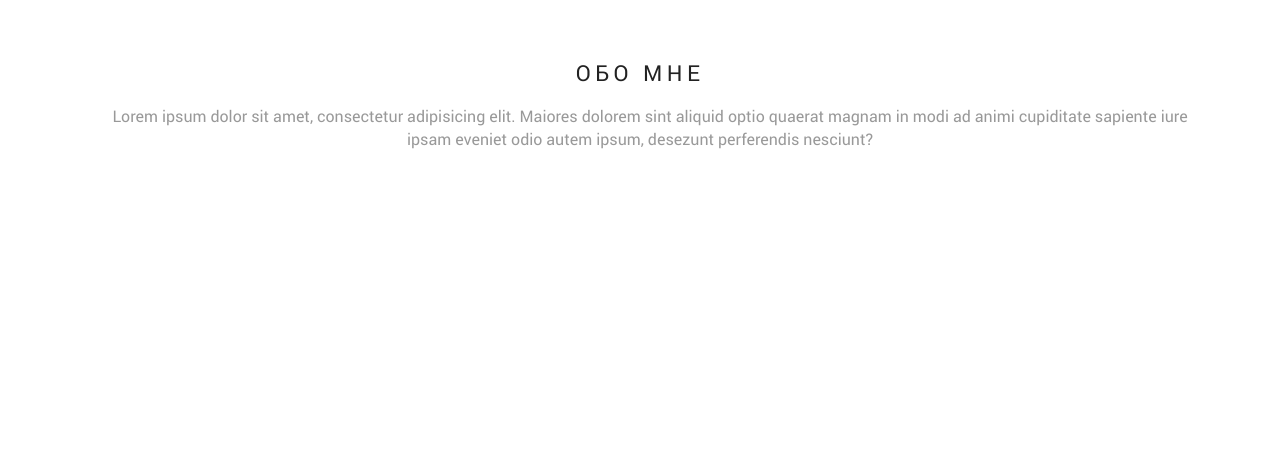
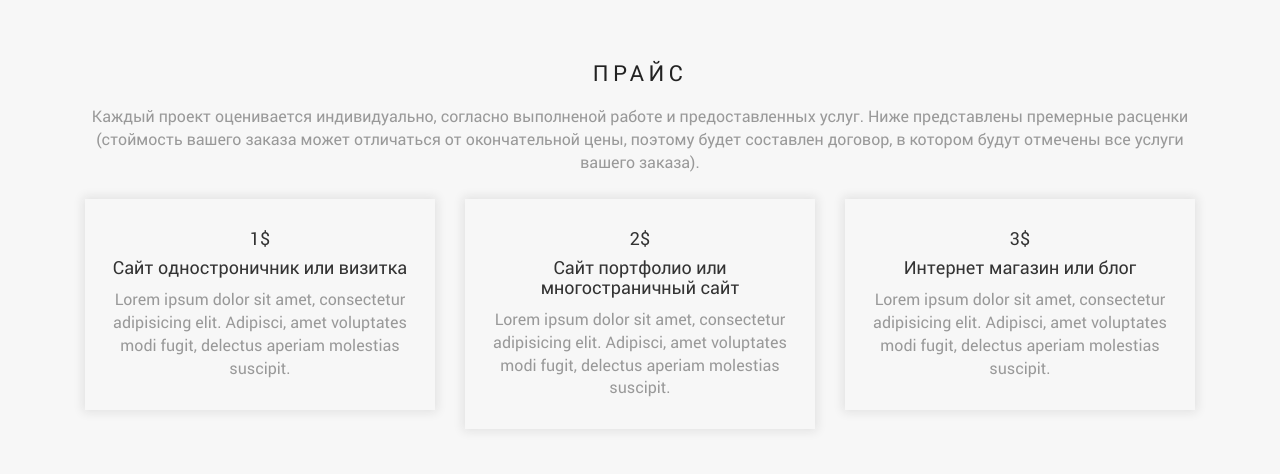
Before and after one commit to Hastle/hastle.github.io, a plain HTML site: page index.html in a window 1280 px wide. Shown: the part 2166-2640 px from the top of the page. Drawn offline with nearby package versions, Linux system fonts and the light colour scheme.

Commit message:
price and ect

```diff
--- a/index.html
+++ b/index.html
@@ -45,12 +45,12 @@
 		<div class="container">
 			<div class="row">
 				<div class="col-md-12">
-					<div class="col-md-3 col-md-offset-1">
+					<div class="col-md-4">
 						<img src="img/me.jpg" class="center-block" alt="">
 					</div>
-					<div class="col-md-8">
+					<div class="col-md-8 indent">
 						<h3>Обо мне</h3>
-						<p>Работаю front-end разработчиком 3 года. Владею обширными знаниями фреймворков и библиотек. Постоянно пытаюсь развиваться в направлыении разработки и программирования, изучаю новые технологии и тем самым улучшаю свои знания и навыки. Верстаю сайты как с Bootstrap, Flexbox так и без. Знания таких технологии верстки как резиновая, responsive, flex и валидная верстки.</p>
+						<p>Работаю front-end разработчиком 3 года. Владею обширными знаниями фреймворков и библиотек. Постоянно пытаюсь развиваться в направлыении разработки и программирования, изучаю новые технологии и тем самым совершенствую свои знания и навыки. Верстаю сайты как с Bootstrap, Flexbox так и без. Имею навык работы со следующими технологиями верстки: резиновая, responsive, flex, валидная  и др.</p>
 						<p>Основное направление - верстка HTML-сайта из макета: полная работоспособность в HTML Вашего PSD. Оптимизация сайта: проверка PageSpeed Insights (скорость загрузки сайта - тест от Google), оптимизация сайта для лучшей индексации поисковыми системами, HTML и CSS валидация и корректировка кода</p>
 						<div class="col-md-12 technologies text-center">
 							<p>Знание технологиий: </p>
@@ -73,20 +73,43 @@
 			<p>Создание сайтов - это самый прекрасный способ представить свои идеи в Интернете. Выступайте с моим профессиональным веб-сайтом, портфолио или интернет-магазином.</p>
 		</div>
 	</section>
-	<section id="about">
+	<section id="price">
 		<div class="container">
 			<div class="row">
 				<div class="col-md-12 text-center">
-					<h3>Обо мне</h3>
-					<p>Lorem ipsum dolor sit amet, consectetur adipisicing elit. Maiores dolorem sint aliquid optio quaerat magnam in modi ad animi cupiditate sapiente iure ipsam eveniet odio autem ipsum, desezunt perferendis nesciunt?</p>
+					<h3>Прайс</h3>
+					<p>Каждый проект оценивается индивидуально, согласно выполненой работе и предоставленных услуг. Ниже представлены премерные расценки (стоймость вашего заказа может отличаться от окончательной цены, поэтому будет составлен договор, в котором будут отмечены все услуги вашего заказа).</p>
+					<div class="col-md-4">
+						<div class="ticket">
+							<h4><span>1$</span></h4>
+							<h4>Сайт одностроничник или визитка</h4>
+							<p>Lorem ipsum dolor sit amet, consectetur adipisicing elit. Adipisci, amet voluptates modi fugit, delectus aperiam molestias suscipit.</p>
+						</div>
+					</div>
+					<div class="col-md-4">
+						<div class="ticket">
+							<h4><span>2$</span></h4>
+							<h4>Сайт портфолио или многостраничный сайт</h4>
+							<p>Lorem ipsum dolor sit amet, consectetur adipisicing elit. Adipisci, amet voluptates modi fugit, delectus aperiam molestias suscipit.</p>
+						</div>
+					</div>
+					<div class="col-md-4">
+						<div class="ticket">
+							<h4><span>3$</span></h4>
+							<h4>Интернет магазин или блог</h4>
+							<p>Lorem ipsum dolor sit amet, consectetur adipisicing elit. Adipisci, amet voluptates modi fugit, delectus aperiam molestias suscipit.</p>
+						</div>
+					</div>
 				</div>
 			</div>
 		</div>
 	</section>
 	<section id="advantage" class="parallax" data-position="top center" data-parallax="scroll" data-speed="0.4" data-image-src="img/work3.jpg">
-		<div class=" col-md-8 col-md-offset-2 text-center">
-			<h3>look like an expert right from the start.</h3>
-			<p>Squarespace предоставляет вам полный набор маркетинговых инструментов для взаимодействия с вашей аудиторией, поиска в поисковых и социальных целях и развития вашего следующего.</p>
+		<div class="preset">
+			<div class=" col-md-8 col-md-offset-2 text-center">
+				<h3>look like an expert right from the start.</h3>
+				<p>Squarespace предоставляет вам полный набор маркетинговых инструментов для взаимодействия с вашей аудиторией, поиска в поисковых и социальных целях и развития вашего следующего.</p>
+			</div>
 		</div>
 	</section>
 	<section id="portfolio">
@@ -96,28 +119,28 @@
 					<h3>Портфолио</h3>
 					<div class="col-md-6">
 						<div class="cards">
-							<img src="" alt="">
+							<img src="img/work-1.jpg" class="center-block" alt="">
 							<h4><a href="">sementsov-art.ru</a></h4>
 							<p>Lorem ipsum dolor sit amet, consectetur adipisicing elit. Adipisci, amet voluptates modi fugit, delectus aperiam molestias suscipit.</p>
 						</div>
 					</div>
 					<div class="col-md-6">
 						<div class="cards">
-							<img src="" alt="">
+							<img src="img/work-2.jpg" class="center-block" alt="">
 							<h4><a href="">fewweb.ru</a></h4>
 							<p>Lorem ipsum dolor sit amet, consectetur adipisicing elit. Adipisci, amet voluptates modi fugit, delectus aperiam molestias suscipit.</p>
 						</div>
 					</div>
 					<div class="col-md-6">
 						<div class="cards">
-							<img src="" alt="">
+							<img src="" class="center-block" alt="">
 							<h4><a href="">anime-arts.ru</a></h4>
 							<p>Lorem ipsum dolor sit amet, consectetur adipisicing elit. Adipisci, amet voluptates modi fugit, delectus aperiam molestias suscipit.</p>
 						</div>
 					</div>
 					<div class="col-md-6">
 						<div class="cards">
-							<img src="" alt="">
+							<img src="" class="center-block" alt="">
 							<h4><a href="">Alectro temlate</a></h4>
 							<p>Lorem ipsum dolor sit amet, consectetur adipisicing elit. Adipisci, amet voluptates modi fugit, delectus aperiam molestias suscipit.</p>
 						</div>
--- a/sass/main.scss
+++ b/sass/main.scss
@@ -303,14 +303,11 @@ header {
 		padding: 0;
 		list-style: none;
 	}
-	p {
+	.indent>p {
 		text-indent: 20px
 	}
 	#technologies {
 		text-align: center;
-		p {
-			text-indent: 0;
-		}
 	}
 }
 /*========== Lockup ==========*/
@@ -328,7 +325,7 @@ header {
 		margin: 0;
 	}
 	.other {
-		position: relative;
+		position: absolute;
 		height: 175px;
 		width: 33%;
 		margin-top: -87px;
@@ -338,11 +335,25 @@ header {
 
 	}
 }
+/*========== Price ==========*/
+#price {
+	background-color: #f7f7f7;
+	.ticket {
+		padding: 20px;
+		margin: 15px 0;
+		box-shadow: 0 0 10px 2.4px rgba(32, 32, 32, 0.1);
+	}
+}
 /*========== Advantage ==========*/
 #advantage {
 	height: 100vh;
 	h3,p {
 		color: #fff;
+	}
+	.preset {
+		display: inline-block;
+		width: 100%;
+		padding-top: 100px;
 	}
 }
 /*========== Portfolio ==========*/
@@ -365,6 +376,9 @@ header {
 		font-size: 17px;
 		margin: 20px 0 !important;
 	}
+	p {
+		text-indent: 20px;
+	}
 	.offer {
 		@include common-button;
 		@include medium;
```
Also changed, not shown: css/main.css, img/work-1.jpg (added), img/work-2.jpg (added).
